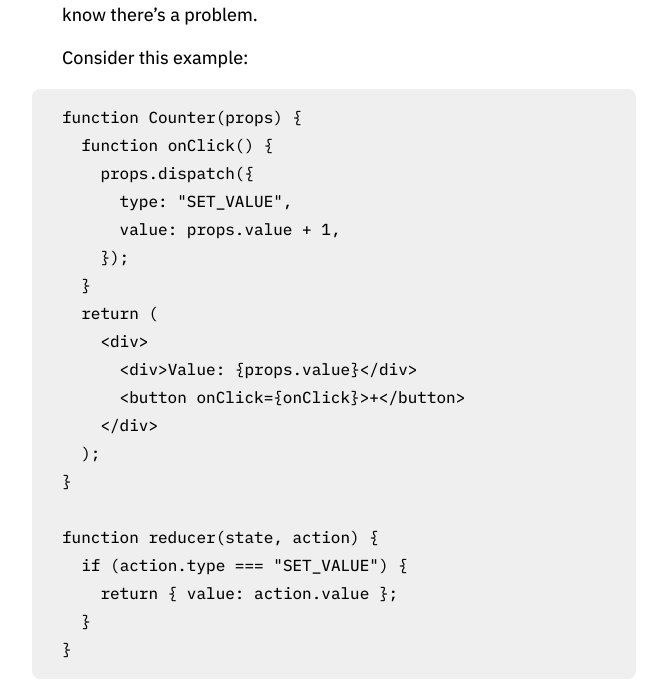
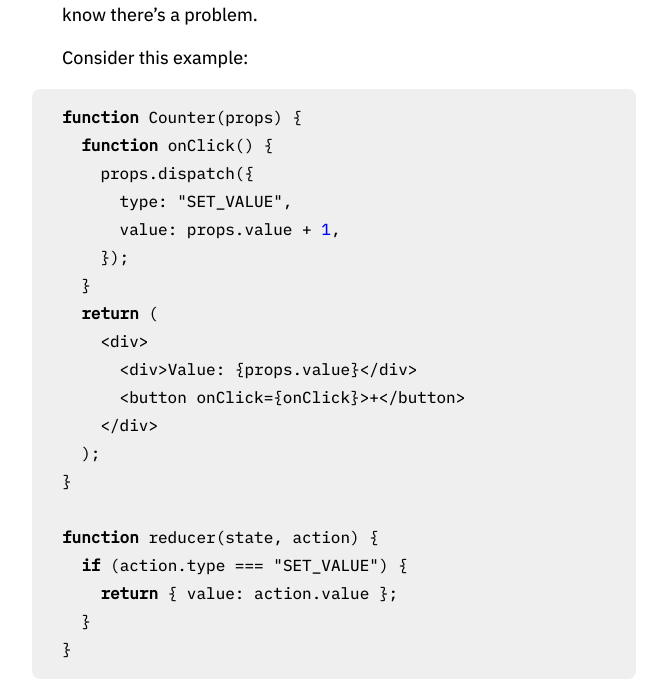
Before and after one commit to frantic/frantic.github.io, a Jekyll site: the page built from _posts/2019-12-15-how-not-to-flux-set-actions.md, in a window 1280 px wide. Shown: the part 500-1188 px from the top of the page, without its empty margins (306-973 px from the left). Built offline with Jekyll 4.4.1, drawn with Linux system fonts in a browser that asks for light colours.

Commit message:
Basic syntax hl

```diff
--- a/_includes/styles.css
+++ b/_includes/styles.css
@@ -103,3 +103,7 @@ footer { font-size: 16px; margin-bottom: 5em; }
 footer > .separator { margin: 0 4px; }
 footer > a { margin-right: 5px; }
 footer > a:hover { color: #000; }
+
+/* syntax */
+.highlight .kd, .highlight .k {font-weight: bold; }
+.highlight .mi { color: blue; }
```
